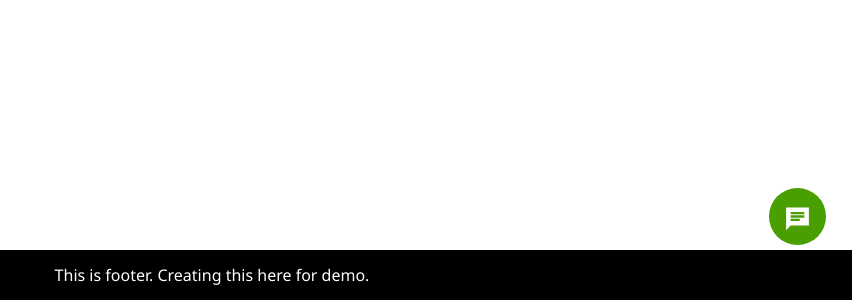
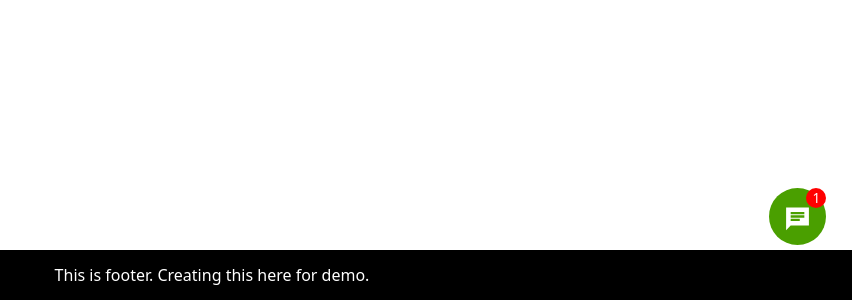
Before and after one commit to g-rohit/chatbot-layout, a plain HTML site: page index.html in a window 1280 px wide. Shown: the part 500-800 px from the top of the page, 428-1280 px from the left. Drawn offline with Linux system fonts and the light colour scheme; a web font is replaced by a local one.

Commit message:
Added popup for unread msgs

```diff
--- a/css/style.css
+++ b/css/style.css
@@ -22,6 +22,18 @@ body {
   transition: all 0.3s ease-in-out;
   -webkit-transform: translateY(0);
           transform: translateY(0);
+}
+
+.unreadMsg {
+    position: absolute;
+    background: red;
+    border-radius: 50%;
+    min-width: 20px;
+    height: 20px;
+    text-align: center;
+    color: white;
+    right: 0;
+    font-size: 0.85rem;
 }
 
 .chatBoxIcon:hover {
--- a/index.html
+++ b/index.html
@@ -107,6 +107,7 @@
     </div>
 
     <div class="chatBoxIcon">
+        <div class="unreadMsg">1</div>
         <img src="assets/chatBoxIcon.svg" alt="">
     </div>
 
```
Also changed, not shown: css/style.min.css.
